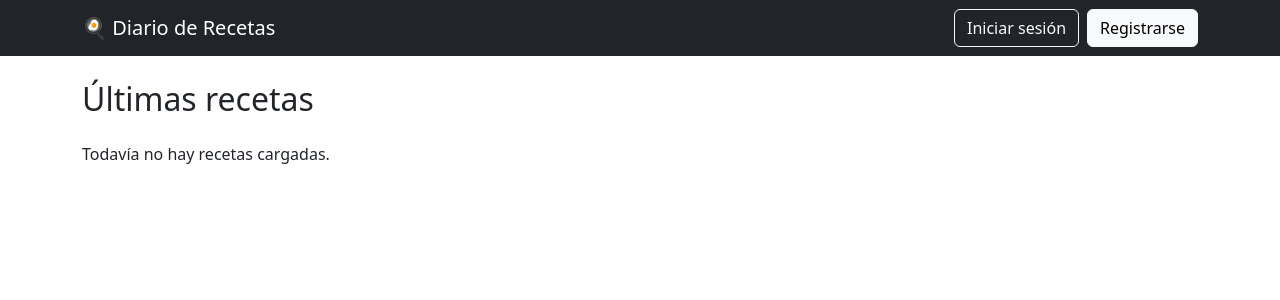
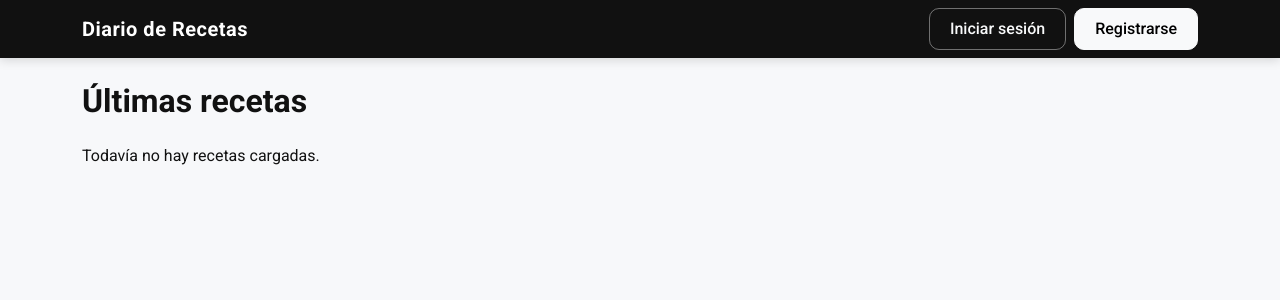
Before and after one commit to tomi-main/diario-de-recetas, a Django app: page / in a window 1280 px wide. Shown: the top 300 px of the page. Run offline with Django 5.2, Linux system fonts and the light colour scheme; data that the repository does not hold is empty.

Commit message:
Mejora de diseño: colores, tipografia Roboto, radius y shadows

```diff
--- a/recetas/templates/recetas/base.html
+++ b/recetas/templates/recetas/base.html
@@ -5,12 +5,133 @@
     <meta charset="UTF-8">
     <title>Diario de Recetas</title>
     <link href="https://cdn.jsdelivr.net/npm/bootstrap@5.3.0/dist/css/bootstrap.min.css" rel="stylesheet">
+    <link href="https://fonts.googleapis.com/css2?family=Roboto:wght@300;400;500;700&display=swap" rel="stylesheet">
+    <style>
+        :root {
+            --azul: #3571e6;
+            --negro: #111111;
+        }
+
+        * {
+            font-family: 'Roboto', sans-serif;
+        }
+
+        body {
+            background-color: #f7f8fa;
+            color: var(--negro);
+        }
+
+        /* Navbar */
+        .navbar {
+            background-color: var(--negro) !important;
+            box-shadow: 0 2px 10px rgba(0, 0, 0, 0.15);
+        }
+
+        .navbar-brand {
+            font-weight: 700;
+            letter-spacing: 0.5px;
+        }
+
+        /* Botones */
+        .btn {
+            border-radius: 10px;
+            font-weight: 500;
+            padding: 8px 20px;
+            transition: all 0.2s ease;
+        }
+
+        .btn-primary,
+        .btn-success {
+            background-color: var(--azul);
+            border-color: var(--azul);
+        }
+
+        .btn-primary:hover,
+        .btn-success:hover {
+            background-color: #285bc4;
+            border-color: #285bc4;
+            box-shadow: 0 4px 12px rgba(53, 113, 230, 0.35);
+        }
+
+        .btn-outline-light {
+            border-radius: 10px;
+            border-color: rgba(255, 255, 255, 0.4);
+        }
+
+        .btn-outline-light:hover {
+            background-color: var(--azul);
+            border-color: var(--azul);
+        }
+
+        .btn-light {
+            border-radius: 10px;
+            font-weight: 500;
+        }
+
+        .btn-outline-danger {
+            border-radius: 10px;
+        }
+
+        .btn-secondary {
+            border-radius: 10px;
+        }
+
+        /* Tarjetas */
+        .card {
+            border: none;
+            border-radius: 16px;
+            box-shadow: 0 2px 12px rgba(0, 0, 0, 0.08);
+            transition: transform 0.2s ease, box-shadow 0.2s ease;
+            overflow: hidden;
+        }
+
+        .card:hover {
+            transform: translateY(-4px);
+            box-shadow: 0 8px 24px rgba(0, 0, 0, 0.12);
+        }
+
+        .card-img-top {
+            border-radius: 16px 16px 0 0;
+        }
+
+        .card-title {
+            font-weight: 700;
+        }
+
+        /* Títulos */
+        h2,
+        h4 {
+            font-weight: 700;
+            color: var(--negro);
+        }
+
+        /* Formularios */
+        .form-control,
+        .form-select {
+            border-radius: 10px;
+            border-color: #dcdfe4;
+        }
+
+        .form-control:focus,
+        .form-select:focus {
+            border-color: var(--azul);
+            box-shadow: 0 0 0 3px rgba(53, 113, 230, 0.15);
+        }
+
+        /* Listas (perfil) */
+        .list-group-item {
+            border: none;
+            border-radius: 10px !important;
+            margin-bottom: 8px;
+            box-shadow: 0 1px 6px rgba(0, 0, 0, 0.06);
+        }
+    </style>
 </head>
 
 <body>
-    <nav class="navbar navbar-expand-lg navbar-dark bg-dark mb-4">
+    <nav class="navbar navbar-expand-lg navbar-dark mb-4">
         <div class="container">
-            <a class="navbar-brand" href="{% url 'home' %}">🍳 Diario de Recetas</a>
+            <a class="navbar-brand" href="{% url 'home' %}">Diario de Recetas</a>
             <div class="d-flex">
                 {% if user.is_authenticated %}
                 <a class="btn btn-outline-light me-2" href="{% url 'crear_receta' %}">Nueva receta</a>
@@ -18,7 +139,8 @@
                 <form method="post" action="{% url 'logout' %}" class="d-inline">
                     {% csrf_token %}
                     <button type="submit" class="btn btn-outline-light">Cerrar sesión</button>
-                </form> {% else %}
+                </form>
+                {% else %}
                 <a class="btn btn-outline-light me-2" href="{% url 'login' %}">Iniciar sesión</a>
                 <a class="btn btn-light" href="{% url 'registro' %}">Registrarse</a>
                 {% endif %}
```
